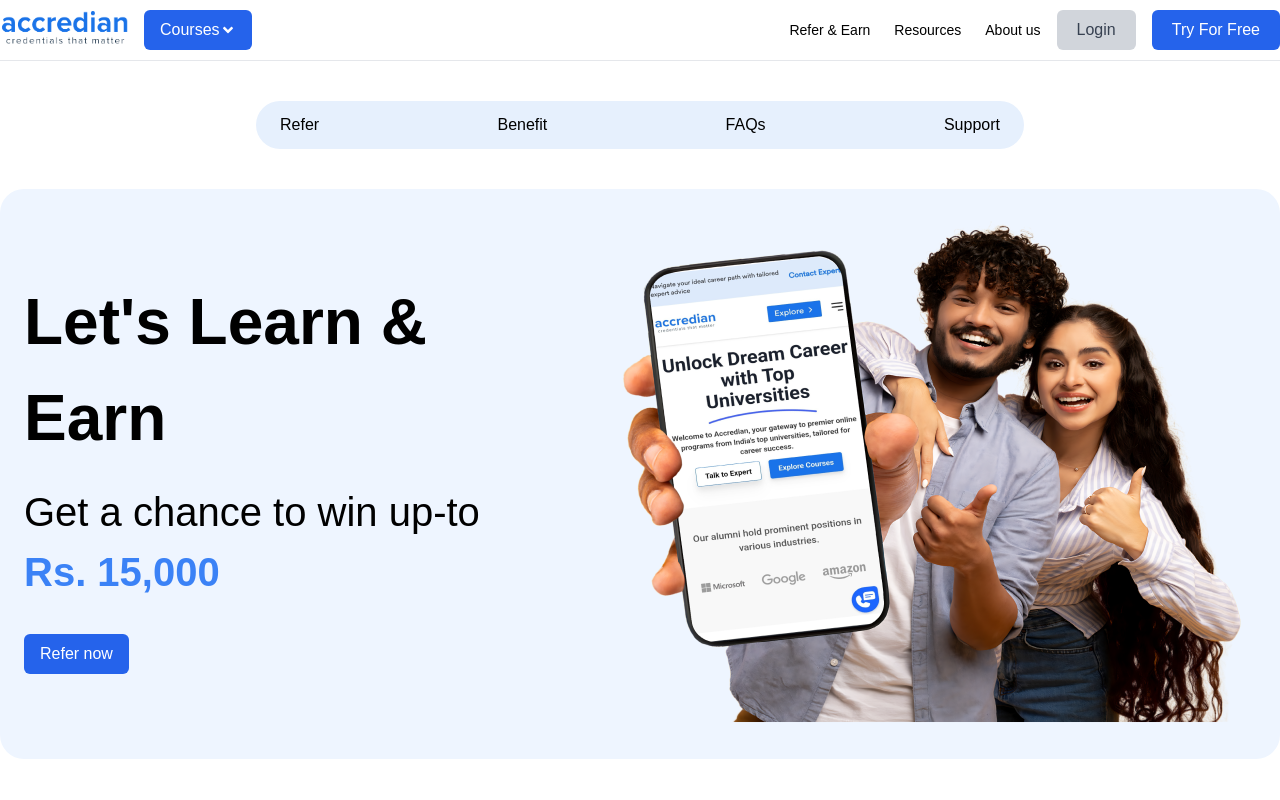
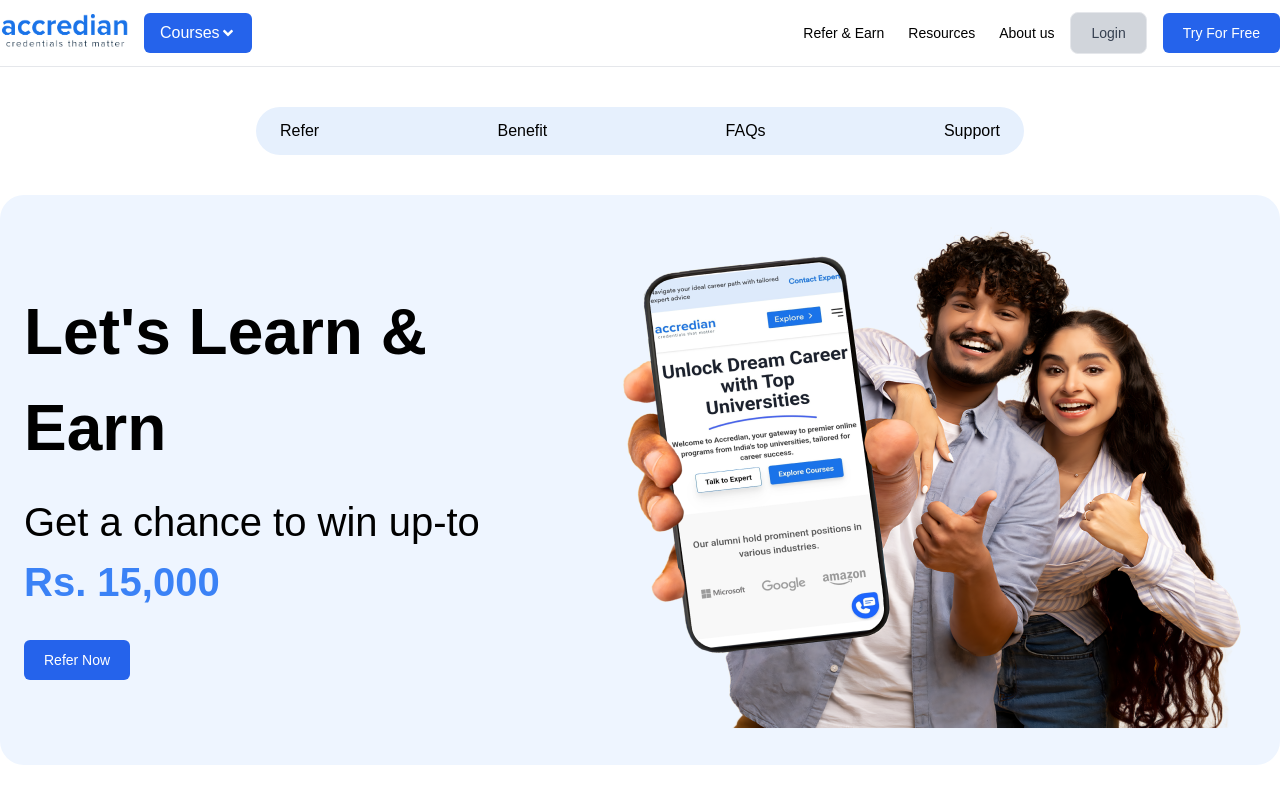
Before and after one commit to JeevanAchar/Accredian-frontend-task, a React (Create React App) app: page / in a window 1280 px wide. Shown: the top 800 px of the page. Built offline with nearby package versions, Linux system fonts and the light colour scheme.

Commit message:
Created Custom UI button

```diff
--- a/package.json
+++ b/package.json
@@ -14,6 +14,7 @@
     "react-router-dom": "^6.25.1",
     "react-scripts": "5.0.1",
     "react-toastify": "^10.0.5",
+    "sass": "^1.77.8",
     "web-vitals": "^2.1.4",
     "yup": "^1.4.0"
   },
--- a/src/components/Navbar.jsx
+++ b/src/components/Navbar.jsx
@@ -1,6 +1,7 @@
 import React from "react";
 import { FaAngleDown } from "react-icons/fa";
 import Logo from "../asset/Accredian.png";
+import Button from "./ui/button";
 
 function Navbar() {
     return (
@@ -24,12 +25,12 @@ function Navbar() {
                         </ul>
                     </div>
                     <div className="flex items-center gap-4">
-                        <button className="bg-gray-300 text-gray-700 px-5 py-2 rounded-md font-medium">
+                        <Button type="secondary">
                             Login
-                        </button>
-                        <button className="bg-blue-600 hover:bg-blue-700 font-medium text-white px-5 py-2 rounded-md capitalize">
+                        </Button>
+                        <Button>
                             try for free
-                        </button>
+                        </Button>
                     </div>
                 </div>
             </div>
--- a/src/components/Promo.jsx
+++ b/src/components/Promo.jsx
@@ -1,5 +1,6 @@
 import React from "react";
 import Anniversary from "../asset/Anniversary.png";
+import Button from "./ui/button";
 
 function Promo() {
     return (
@@ -23,9 +24,9 @@ function Promo() {
                             up-to <span className="text-blue-500 font-bold">Rs. 15,000</span>
                         </p>
                     </div>
-                    <button className="bg-blue-600 text-white px-4 py-2 my-4 rounded-md font-medium">
+                    <Button>
                         Refer now
-                    </button>
+                    </Button>
                 </div>
                 <img src={Anniversary} alt="promo" className="max-w-[814px] max-h-[650px] object-cover" />
             </div>
--- a/src/components/ReferralBenefit.jsx
+++ b/src/components/ReferralBenefit.jsx
@@ -5,6 +5,7 @@ import Scholar from "../asset/Scholar.png";
 import { MdCurrencyRupee } from "react-icons/md";
 import { FaAngleRight } from "react-icons/fa";
 import { FaAngleDown } from "react-icons/fa";
+import Button from "./ui/button";
 
 function ReferralBenefit() {
     return (
@@ -105,9 +106,9 @@ function ReferralBenefit() {
             </div>
 
             <div className="text-center">
-                <button className="bg-blue-600 text-white px-8 py-2 my-4 rounded-lg font-normal">
+                <Button>
                     Refer Now
-                </button>
+                </Button>
             </div>
         </div>
     );
--- /dev/null
+++ b/src/components/ui/button/index.jsx
@@ -0,0 +1,17 @@
+import React from "react";
+import "./style.scss";
+
+function Button({ type, children, onClick, disabled = false, block = false }) {
+    return (
+        <button
+            className={`btn-base btn-${type || "primary"} ${block && "w-full block"}`}
+            onClick={onClick}
+            disabled={disabled}>
+            {
+                children
+            }
+        </button>
+    );
+}
+
+export default Button;
--- /dev/null
+++ b/src/components/ui/button/style.scss
@@ -0,0 +1,100 @@
+.btn-base {
+    // flex
+@apply
+font-medium
+rounded-md
+text-sm
+inline-flex
+items-center
+px-5
+py-2.5
+my-3;
+
+&:disabled {
+@apply
+    cursor-not-allowed
+    text-gray-900
+    bg-gray-100
+    hover:bg-gray-200
+    focus:ring-4
+    focus:outline-none
+    focus:ring-gray-100
+    dark:focus:ring-gray-500
+
+}
+}
+
+.btn-primary {
+&:not(:disabled) {
+background-color: #2563eb;
+border-color: #2563eb;
+@apply
+    text-white
+    hover:bg-blue-700
+    font-medium
+    capitalize
+    focus:ring-4
+    focus:ring-blue-300
+    focus:outline-none
+}
+}
+
+.btn-secondary {
+&:not(:disabled) {
+@apply
+    text-gray-700
+    focus:outline-none
+    bg-gray-300
+    font-medium
+    rounded-lg
+    border
+    border-gray-200
+    hover:text-gray-700
+    focus:z-10
+    focus:ring-4
+    focus:ring-gray-200;
+}
+}
+
+.btn-warning {
+&:not(:disabled) {
+@apply
+    focus:outline-none
+    text-white
+    bg-yellow-600
+    hover:bg-yellow-700
+    focus:ring-4
+    focus:ring-yellow-300
+    dark:focus:ring-yellow-900;
+}
+}
+
+.btn-danger {
+&:not(:disabled) {
+@apply
+    focus:outline-none
+    text-white
+    bg-red-700
+    hover:bg-red-800
+    focus:ring-4
+    focus:ring-red-300
+    dark:bg-red-600
+    dark:hover:bg-red-700
+    dark:focus:ring-red-900
+}
+}
+
+.btn-transparent {
+&:not(:disabled) {
+color: #363636;
+
+@apply
+    focus:outline-none;
+}
+}
+
+.btn-gray {
+background-color: #f1f4f6;
+border: 1px solid #dbdee1;
+color: #001836;
+}
```
Also changed, not shown: 1 other file (tests, documents, lock files or other folders).
